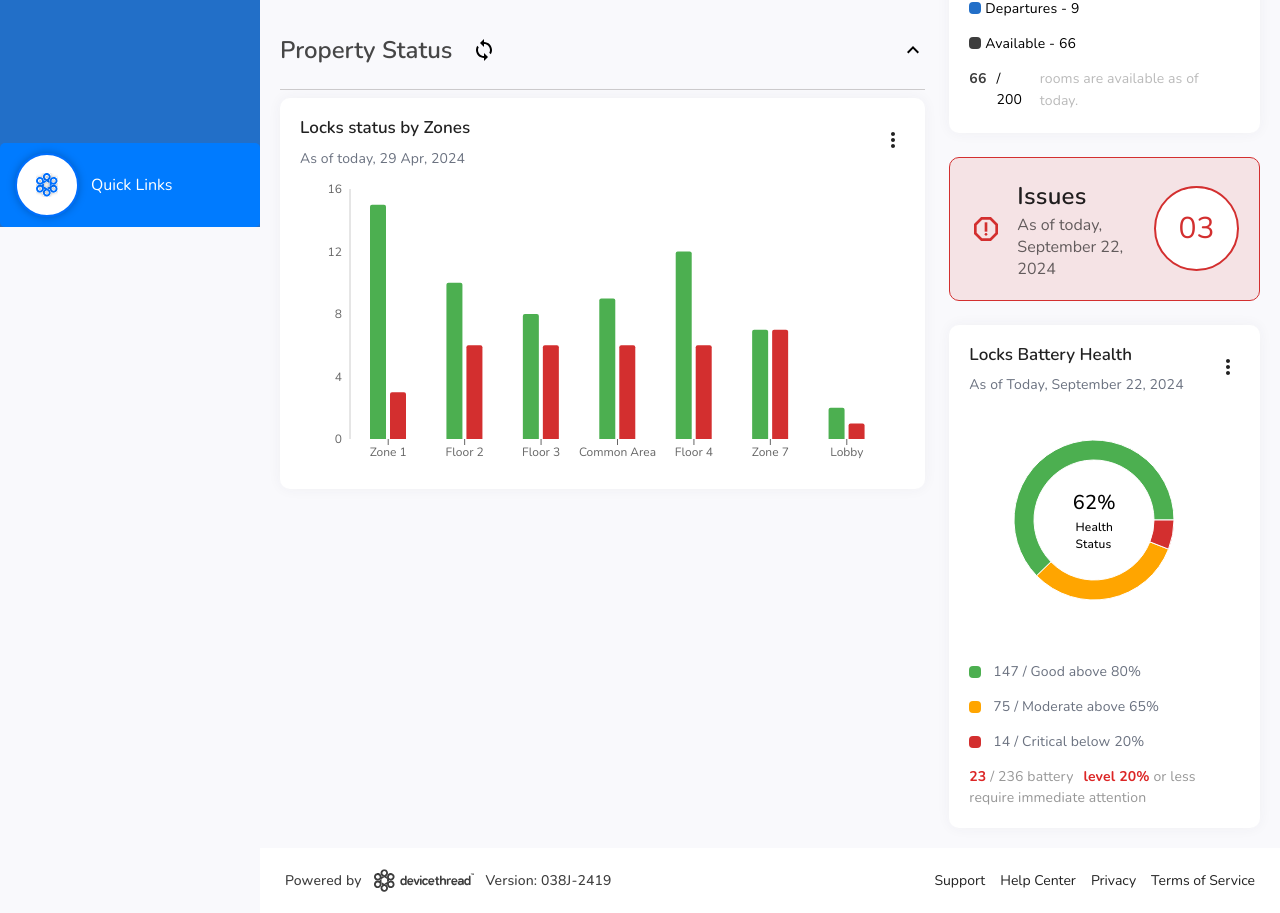
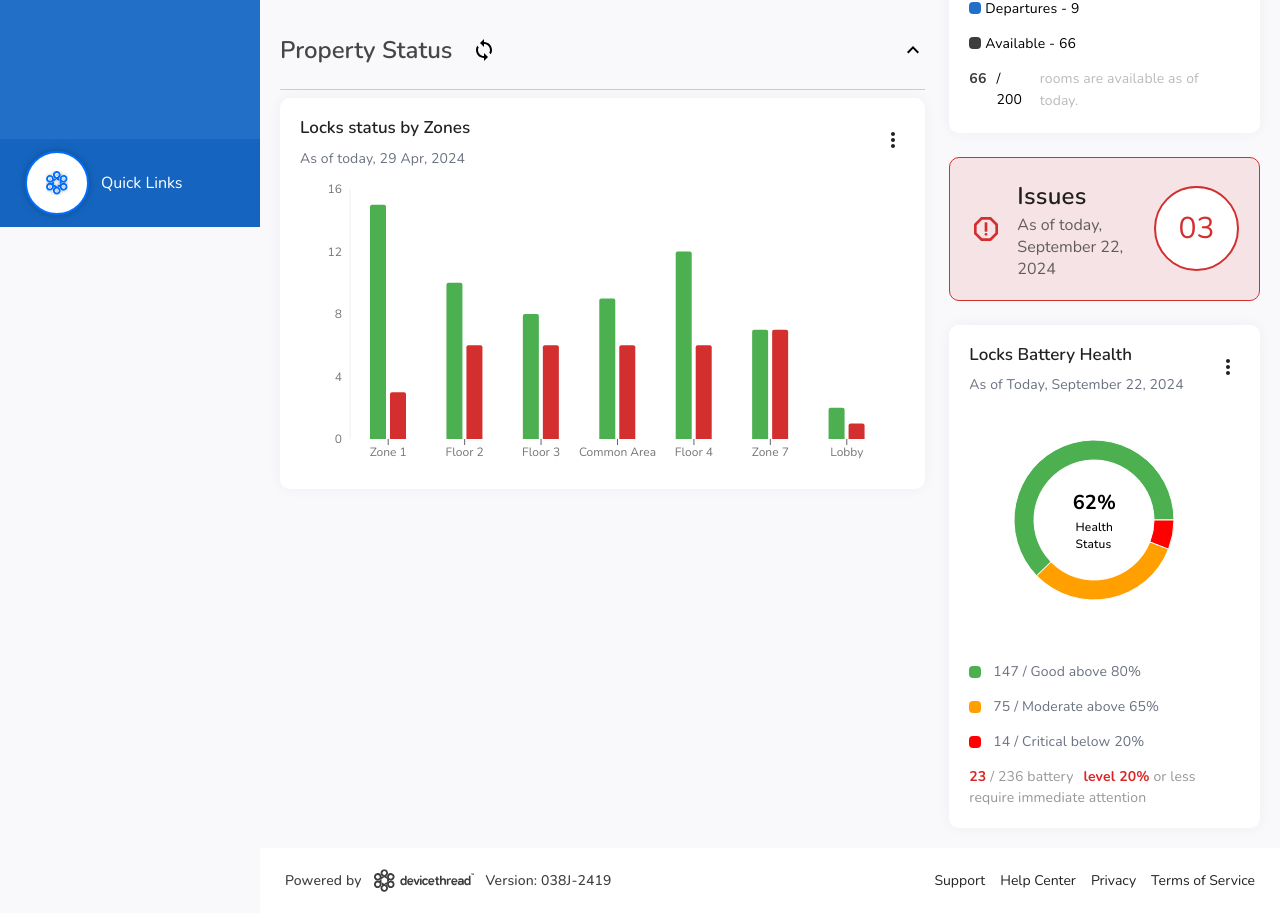
Before and after one commit to ajayvaghela362560/sk-deshboard-design, a React (Vite) app: page / in a window 1280 px wide. Shown: the part 573-1486 px from the top of the page. Built offline with nearby package versions, Linux system fonts and the light colour scheme.

Commit message:
chart-changes

```diff
--- a/src/Components/DashboardChart/BatteryHealthChart.jsx
+++ b/src/Components/DashboardChart/BatteryHealthChart.jsx
@@ -6,8 +6,8 @@ import styles from './style.module.css'
 
 const data = [
     { name: "Good", value: 147, color: "#4CAF50" },
-    { name: "Moderate", value: 75, color: "#FFA500" },
-    { name: "Critical", value: 14, color: "#D32F2F" },
+    { name: "Moderate", value: 75, color: "#FFA000" },
+    { name: "Critical", value: 14, color: "#FE0000" },
 ]
 
 const total = data.reduce((sum, entry) => sum + entry.value, 0)
--- a/src/Components/DashboardChart/LocksStatusChart.jsx
+++ b/src/Components/DashboardChart/LocksStatusChart.jsx
@@ -35,12 +35,12 @@ const LocksStatusChart = () => {
       <Box className={styles.chartContainer}>
         <ResponsiveContainer width="100%" height={300}>
           <BarChart data={data} margin={{ top: 20, right: 20, left: -10, bottom: 0 }} bor>
-            <XAxis dataKey="name" axisLine={false} tick={{ fontSize: 12, fill: "#666" }} />
+            <XAxis dataKey="name" axisLine={false} tick={{ fontSize: 12, fill: "#0000008A" }} />
             <YAxis
-              axisLine={{ stroke: "#ccc" }}
+              axisLine={{ stroke: "#EEEEEE" }}
               tickLine={false}
               tickFormatter={(value) => `${value}`}
-              tick={{ fontSize: 12, fill: "#666" }}
+              tick={{ fontSize: 12, fill: "#0000008A" }}
             />
             <Tooltip cursor={false} />
             <Bar dataKey="locked" fill="#4CAF50" barSize={16} className={styles.barNoHover} radius={[2, 2, 0, 0]}  />
--- a/src/Components/DashboardChart/style.module.css
+++ b/src/Components/DashboardChart/style.module.css
@@ -128,6 +128,9 @@
   align-items: center;
   justify-content: center;
 }
+.health_status_title h6{
+  font-weight: 700;
+}
 
 .critical_percentage {
   font-weight: 700;
--- a/src/Components/Quicklinks/style.module.css
+++ b/src/Components/Quicklinks/style.module.css
@@ -4,7 +4,7 @@
     background-color: #1565C0DE;
     box-shadow: 0px 1px 8px 0px #00000040;
     border-radius: 12px 12px 0px 0px;
-    padding: 30px 0px;
+    padding: 50px 0px;
     min-height: 600px;
     overflow-y: auto;
 }
@@ -24,8 +24,9 @@
     text-decoration: unset;
 
 }
-.quick_sidemenu .create_access_card{
+.quick_sidemenu .create_access_card P{
     color: #1565C0;
     font-size: 14px;
     font-weight: 400;
+    margin-top: 5px;
 }
--- a/src/Components/Sidebar/Sidebar.jsx
+++ b/src/Components/Sidebar/Sidebar.jsx
@@ -67,7 +67,6 @@ const Sidebar = ({ STATE }) => {
               alt="header-logo"
             />
           </Link>
-          <Divider sx={{ borderColor: "#f9f9fc" }} />
           <ListItem className={styles.sidebar_menu_active}>
             <Link href="#">
               <img src={dashboardIcon} alt="dashboard" />
--- a/src/Components/Sidebar/style.module.css
+++ b/src/Components/Sidebar/style.module.css
@@ -107,6 +107,7 @@
     align-items: center;
     gap: 12px;
     color: #fff;
+    cursor: pointer;
 }
 
 .quick_links_logo {
@@ -129,15 +130,15 @@
     position: relative;
 }
 
-.quick_links_menu {
-    background-color: #007bff;
+/* .quick_links_menu {
+    background-color: #1565C0;
     color: white;
     padding: 10px 15px;
     display: flex;
     align-items: center;
     cursor: pointer;
     border-radius: 5px;
-}
+} */
 
 .quick_links_logo img {
     width: 24px;
--- a/src/Page/Dashboard/style.module.css
+++ b/src/Page/Dashboard/style.module.css
@@ -191,6 +191,12 @@
     padding: 8px 0px !important;
 }
 
+@media (min-width:1920px) {
+    .chart_issues p{
+        margin-bottom: 15px;
+    }
+}
+
 @media (max-width:1024px) {
     .dashboard_title h1 {
         font-size: 22px;
```
